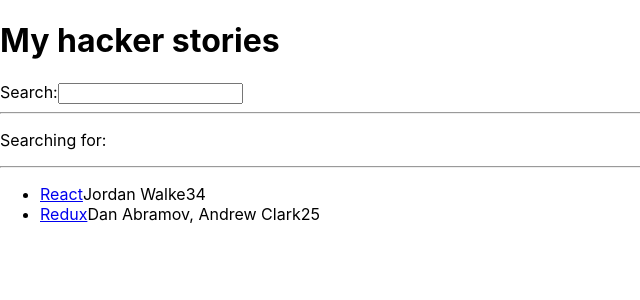
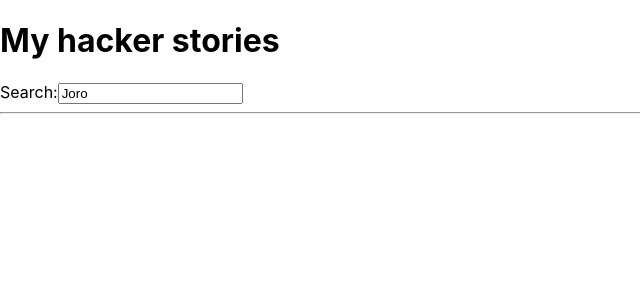
Before and after one commit to removgeorgi/react-practice, a React (Create React App) app: page / in a window 1280 px wide. Shown: the top 300 px of the page, without its empty margins (0-640 px from the left). Built offline with nearby package versions, Linux system fonts and the light colour scheme.

Commit message:
Making the Search component controlled

```diff
--- a/src/App.js
+++ b/src/App.js
@@ -22,23 +22,32 @@
       objectID: 1,
     }
   ];
+    const [searchTerm,setSearchTerm] = React.useState('Joro');
+
     const handleSearch = (event) => {
-      console.log(event.target.value);
-    };
+    setSearchTerm(event.target.value);
+    }
+
+    const searchedStories = stories.filter((story)=>
+    story.title.toLowerCase().includes(searchTerm.toLowerCase()));
+
+    // const handleSearch = (event) => {
+    //   console.log(event.target.value);
+    // };
 
     return (
     <div>
       <h1>My hacker stories</h1>
 
-  <Search onSearch={handleSearch} />
+  <Search search ={searchTerm} onSearch={handleSearch} />
 
     <hr />
 
-  <List list={stories} />
+  <List list={searchedStories} />
 
     </div>
   );
-    }
+};
 
 const List = (props) => (
       <ul>
@@ -48,38 +57,20 @@
       </ul>
 );
 
-const Search = (props) => {
-  const [searchTerm,setSearchTerm] = React.useState('');
-
-    const handleChange = (event) => {
-      setSearchTerm(event.target.value);
-
-      props.onSearch(event);
-    }
-
-    // const handleChange = (event)=>{
+const Search = (props) => (
+     // const handleChange = (event)=>{
     //   console.log(event.target.value);
 
 
 
-    const handleCLick = () =>{
-      console.log('Button click...');
-    }
-
-    return(
   <div>
     <label htmlFor="search">Search:</label>
-    <input id="search" type="text" onChange={handleChange}/>
+    <input id="search" type="text" onChange={props.onSearch} value={props.search} />
       {/* onChange attribute is needed first to add logging events of what was inputted
       and second to add synthetic events which prevents native browser behavior
       (e.g. refreshing a page after the user clicks a form's submit button) */}
-    <hr />
-    <p>
-    Searching for:<strong>{searchTerm}</strong>
-    </p>
   </div>
-  );
-};
+);
 
 
 const Item = (props) => (
@@ -93,9 +84,4 @@
   </li>
 );
 
-const foo = ['one','two','three'];
-const [red,yellow,green] = foo;
-
-console.log(red);
-
 export default App;
```
